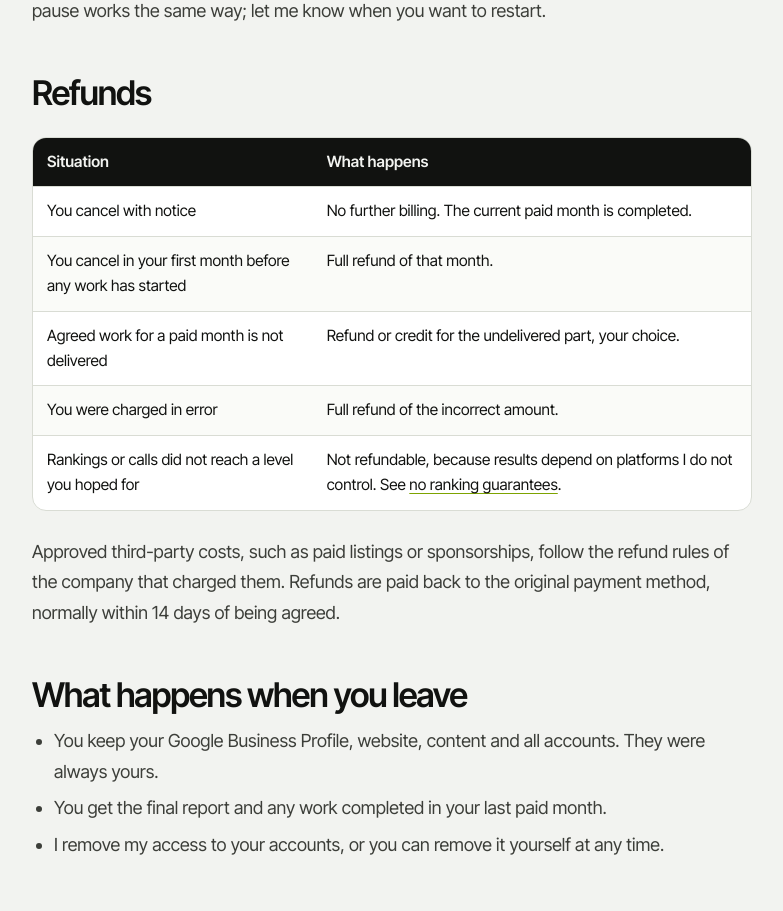
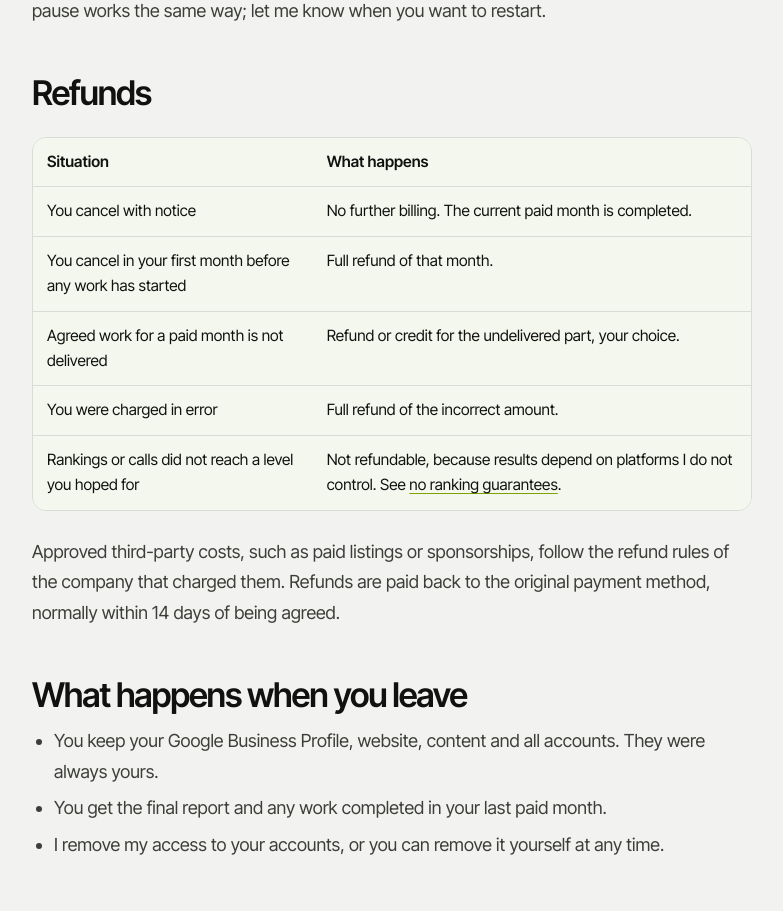
Before and after one commit to ramjanalimeet/ramjan-ali-tracker, a Next.js app: page /refund-policy in a window 1280 px wide. Shown: the part 1480-2391 px from the top of the page, without its empty margins (32-815 px from the left). Built offline with nearby package versions, Linux system fonts and the light colour scheme.

Commit message:
Match table backgrounds to blog covers (#30)

```diff
--- a/app/admin/admin.css
+++ b/app/admin/admin.css
@@ -1481,18 +1481,17 @@ body:has(.adm-login) {
   font-size: 12.5px;
   padding: 9px 16px;
   border-bottom: 1px solid var(--a-line);
-  background: #fafaf9;
 }
 .adm-table td {
   padding: 9px 16px;
-  border-bottom: 1px solid #f2f2f0;
+  border-bottom: 1px solid var(--a-line);
   vertical-align: middle;
 }
 .adm-table tbody tr {
   cursor: pointer;
 }
 .adm-table tbody tr:hover {
-  background: #fafaf9;
+  background: #edf2e2;
 }
 .adm-person {
   display: flex;
--- a/app/globals.css
+++ b/app/globals.css
@@ -2,6 +2,7 @@
   --bg: #f2f3f0;
   --bg-2: #e8eae4;
   --card: #ffffff;
+  --table-bg: #f4f7ed;
   --ink: #111210;
   --ink-2: #3c3e39;
   --mute: #656861;
@@ -43,6 +44,9 @@ img {
 }
 a {
   color: inherit;
+}
+table {
+  background-color: var(--table-bg);
 }
 h1,
 h2,
@@ -3432,7 +3436,7 @@ dialog.booking::backdrop {
   margin: 26px 0;
   border: 1px solid var(--line);
   border-radius: var(--r-sm);
-  background: var(--card);
+  background: var(--table-bg);
 }
 .prose table {
   width: 100%;
@@ -3441,8 +3445,8 @@ dialog.booking::backdrop {
   min-width: 520px;
 }
 .prose th {
-  background: var(--ink);
-  color: var(--bg);
+  color: var(--ink);
+  border-bottom: 1px solid var(--line);
   text-align: left;
   font-weight: 600;
   padding: 12px 14px;
@@ -3451,9 +3455,6 @@ dialog.booking::backdrop {
   padding: 12px 14px;
   border-top: 1px solid var(--line);
   vertical-align: top;
-}
-.prose tr:nth-child(even) td {
-  background: #fafbf8;
 }
 .prose blockquote {
   margin: 30px 0;
```
Also changed, not shown: 1 other file (tests, documents, lock files or other folders).
